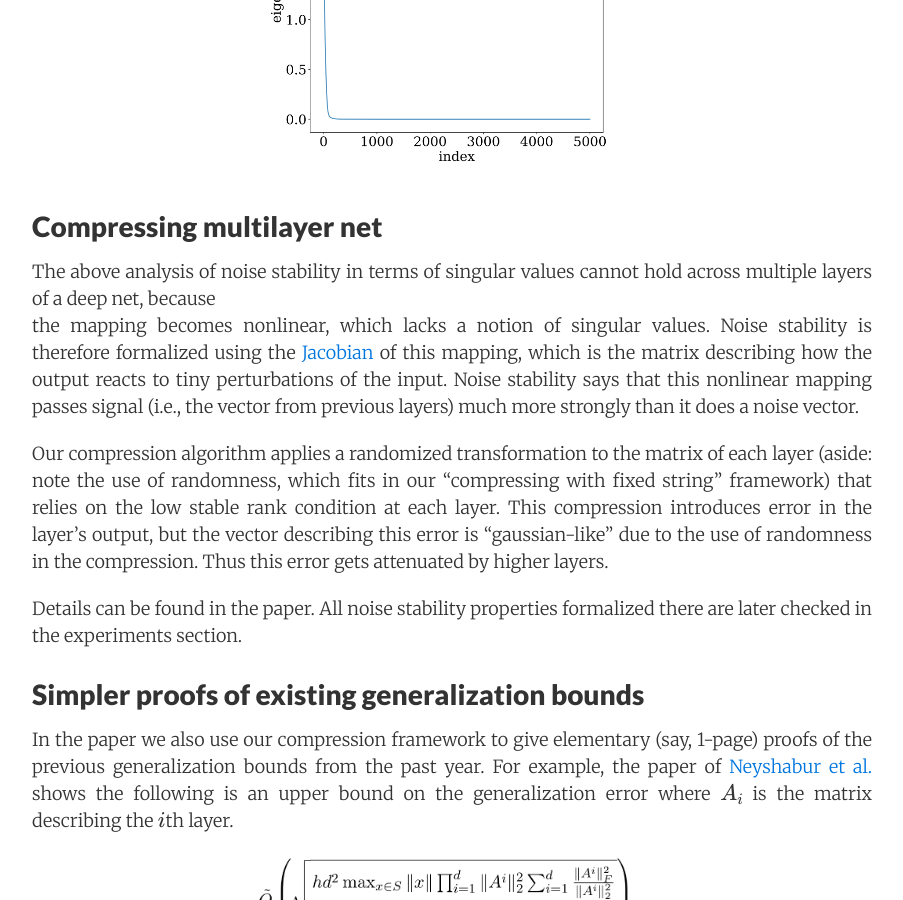
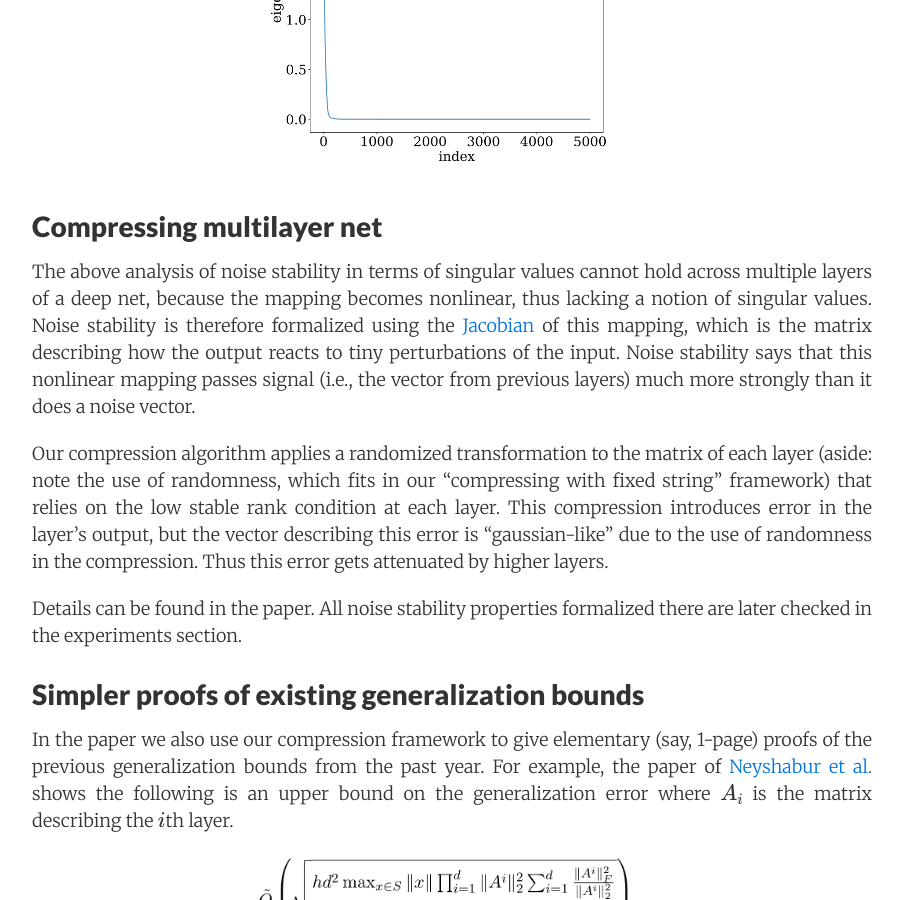
Before and after one commit to offconvex/offconvex.github.io, a Jekyll site: the page built from _posts/2018-02-20-generalization2.md, in a window 1280 px wide and 900 px high, scrolled down 4878 px. Shown: the whole window, without its empty margins (188-1091 px from the left). Built offline with Jekyll 4.4.1, drawn with Linux system fonts in a browser that asks for light colours; nearby versions of some CDN libraries; formulas are drawn with MathJax 3; comment, search, counter and statistics services are not loaded.

Commit message:
Update 2018-02-20-generalization2.md

```diff
--- a/_posts/2018-02-20-generalization2.md
+++ b/_posts/2018-02-20-generalization2.md
@@ -80,8 +80,7 @@ Our experiments on VGG and GoogleNet reveal that the higher layers of deep nets-
 
 ## Compressing multilayer net
 
-The above analysis of noise stability in terms of singular values cannot hold across multiple layers of a deep net, because
-the mapping becomes nonlinear, which lacks a notion of singular values.  Noise stability is therefore formalized using the [Jacobian](https://en.wikipedia.org/wiki/Jacobian_matrix_and_determinant) of this mapping, which is the matrix describing how the output reacts to tiny perturbations of the input. Noise stability says that this nonlinear mapping passes signal (i.e., the vector from previous layers) much more strongly than it does a noise vector.
+The above analysis of noise stability in terms of singular values cannot hold across multiple layers of a deep net, because the mapping becomes nonlinear, thus lacking a notion of singular values.  Noise stability is therefore formalized using the [Jacobian](https://en.wikipedia.org/wiki/Jacobian_matrix_and_determinant) of this mapping, which is the matrix describing how the output reacts to tiny perturbations of the input. Noise stability says that this nonlinear mapping passes signal (i.e., the vector from previous layers) much more strongly than it does a noise vector.
 
 Our compression algorithm applies a randomized transformation to the matrix of each layer (aside: note the use of randomness, which fits in our "compressing with fixed string" framework) that relies on the low stable rank condition at each layer. This compression introduces error in the layer's output, but the vector describing this error is "gaussian-like" due to the use of randomness in the compression. Thus this error gets attenuated by higher layers.
 
```
